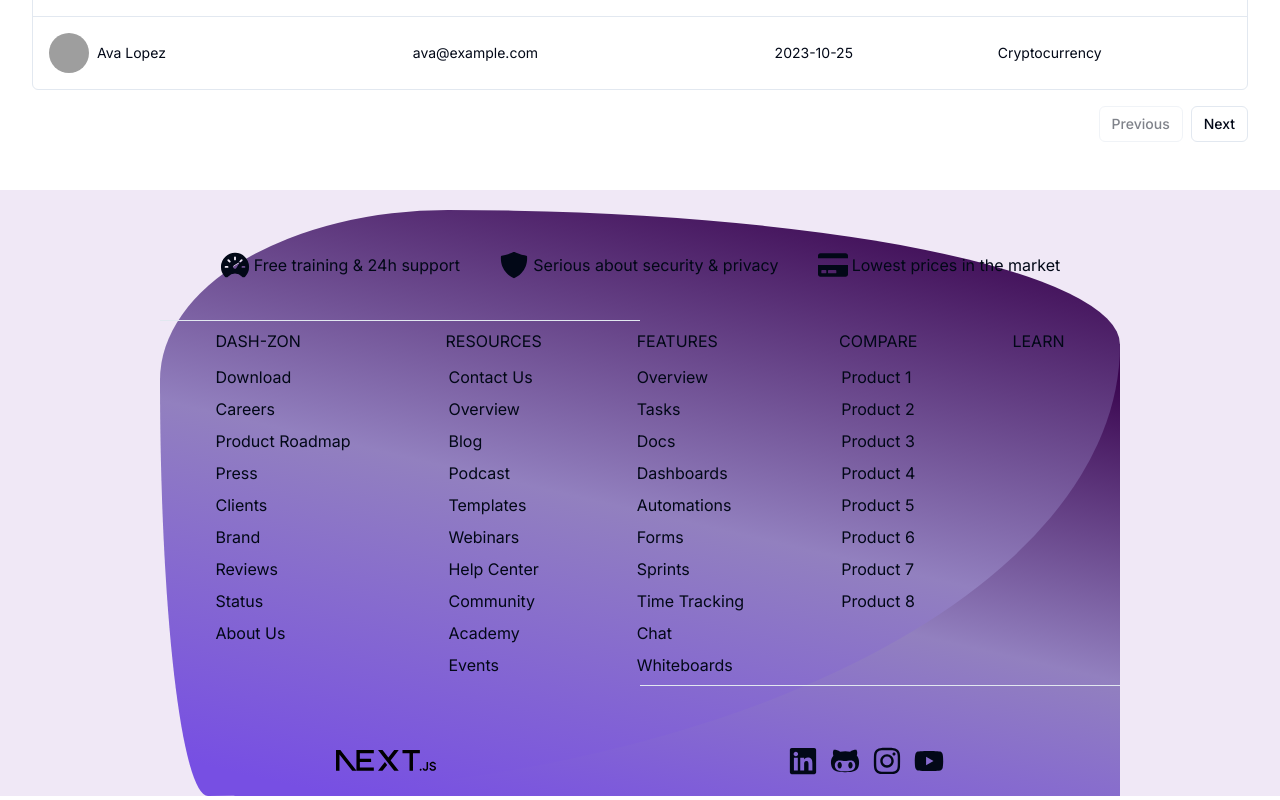
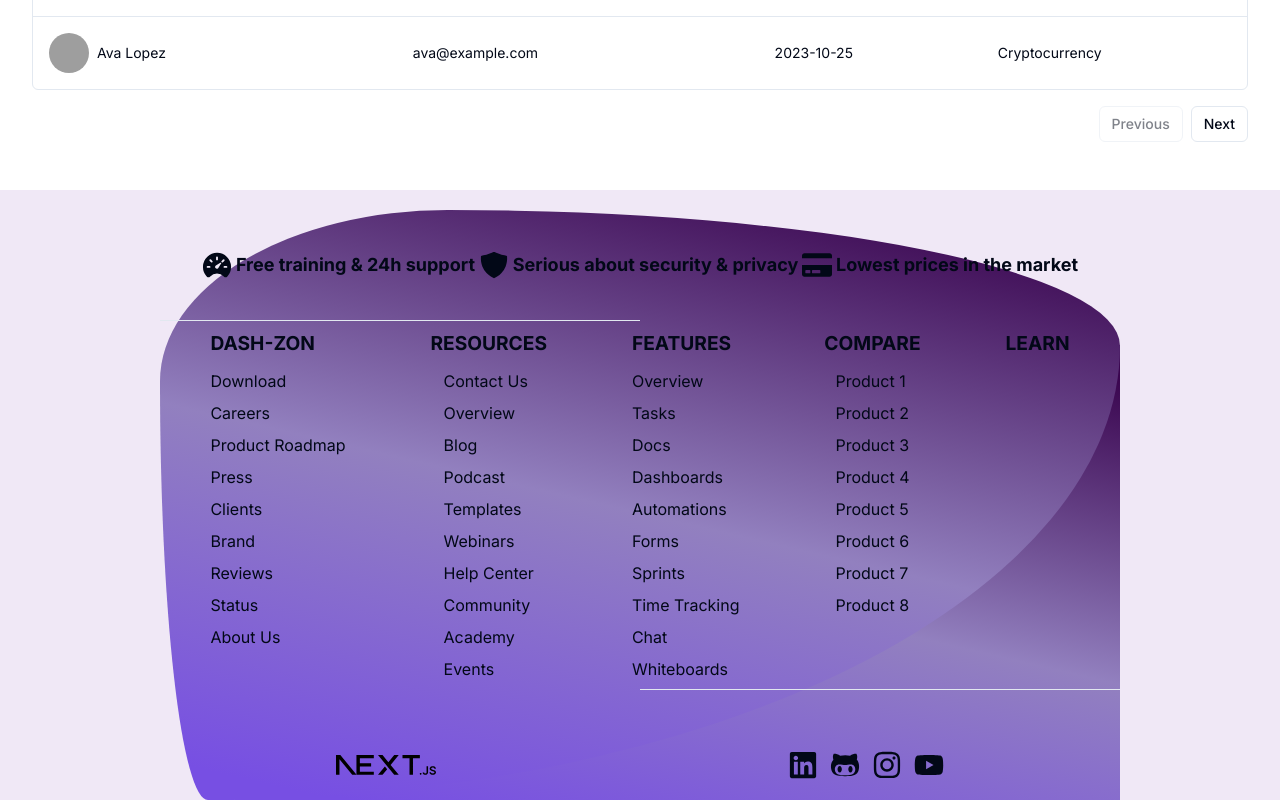
Before and after one commit to takidilmi/SaaS, a Next.js app: page /users in a window 1280 px wide. Shown: the part 806-1606 px from the top of the page. Built offline with nearby package versions, Linux system fonts and the light colour scheme; grey boxes are pictures that could not be loaded.

Commit message:
attempt to fix vercel deployment

```diff
--- a/src/app/components/Footer/Footer.tsx
+++ b/src/app/components/Footer/Footer.tsx
@@ -16,7 +16,7 @@ const Footer = () => {
       <footer className="flex items-center flex-col bg-purple-800 bg-opacity-10 backdrop-blur-lg pt-5 z-10">
         <div className="w-[75%] z-10">
           <div className="flex flex-col radius-custom">
-            <div className="flex flex-2 m-10 flex-row flex-wrap justify-around">
+            <div className="flex text-lg font-bold flex-2 m-10 flex-row flex-wrap justify-around">
               <div className="flex items-center gap-1 hover:text-violet-800 cursor-pointer">
                 <IoSpeedometer size={30} />
                 <Link href="">Free training & 24h support</Link>
@@ -31,7 +31,7 @@ const Footer = () => {
               </div>
             </div>
             <hr className="w-1/2" />
-            <div className="flex cursor-default flex-[3] flex-wrap items-center p-2 justify-around ">
+            <div className="flex header-text cursor-default flex-[3] flex-wrap items-center p-2 justify-around ">
               <div className="flex flex-col flex-wrap gap-3 self-start">
                 <h3>DASH-ZON</h3>
                 <ul className="flex flex-col gap-2 self-center list-hover">
--- a/src/app/components/Navbar/Signin.tsx
+++ b/src/app/components/Navbar/Signin.tsx
@@ -1,36 +1,25 @@
 'use client';
 import React, { useState } from 'react';
 
-type Props = {};
-
-export default function Signin({}: Props) {
-  const [isSignedIn, setIsSignedIn] = useState(() => {
+export default function Signin() {
   // Load the initial state from localStorage when the component mounts
-    const savedState = localStorage.getItem('isSignedIn');
-    return savedState === 'true';
-  });
+  const [isSignedIn, setIsSignedIn] = useState(false) ;
 
   const toggleSignin = () => {
-    const newState = !isSignedIn;
-    setIsSignedIn(newState);
-
-    // Save the state to localStorage whenever it changes
-    localStorage.setItem('isSignedIn', String(newState));
+    setIsSignedIn(!isSignedIn);
   };
 
   return (
-    <>
     <button onClick={toggleSignin}>
       {isSignedIn ? (
         <img
           className="h-10 w-10 rounded-full"
-            src={`https://api.dicebear.com/7.x/micah/svg?seed=User&backgroundType=gradientLinear&backgroundColor=b6e3f4,c0aede,d1d4f9,ffd5dc,ffdfbf`}
+          src={`https://api.dicebear.com/7.x/micah/svg?seed=Moira&backgroundType=gradientLinear&backgroundColor=b6e3f4,c0aede,d1d4f9,ffd5dc,ffdfbf`}
           alt="user-image"
         />
       ) : (
         'Signin'
       )}
     </button>
-    </>
   );
 }
--- a/src/app/components/Users/DataTable.tsx
+++ b/src/app/components/Users/DataTable.tsx
@@ -1,5 +1,4 @@
 'use client';
-
 import {
   ColumnDef,
   flexRender,
--- a/src/app/globals.css
+++ b/src/app/globals.css
@@ -145,3 +145,7 @@ nav span:hover {
 .list-hover > li:hover {
   color: red;
 }
+.header-text h3 {
+  font-size: 1.2rem;
+  font-weight: bold;
+}
--- a/src/app/layout.tsx
+++ b/src/app/layout.tsx
@@ -19,7 +19,7 @@ export default function RootLayout({
 }>) {
   return (
     <html lang="en">
-      <body className={cn('min-h-screen',inter.className)}>
+      <body className={cn('min-h-screen', inter.className)}>
         <Navbar />
         {children}
         <Footer />
```
Lines whose indentation alone changed are shown as unchanged.
